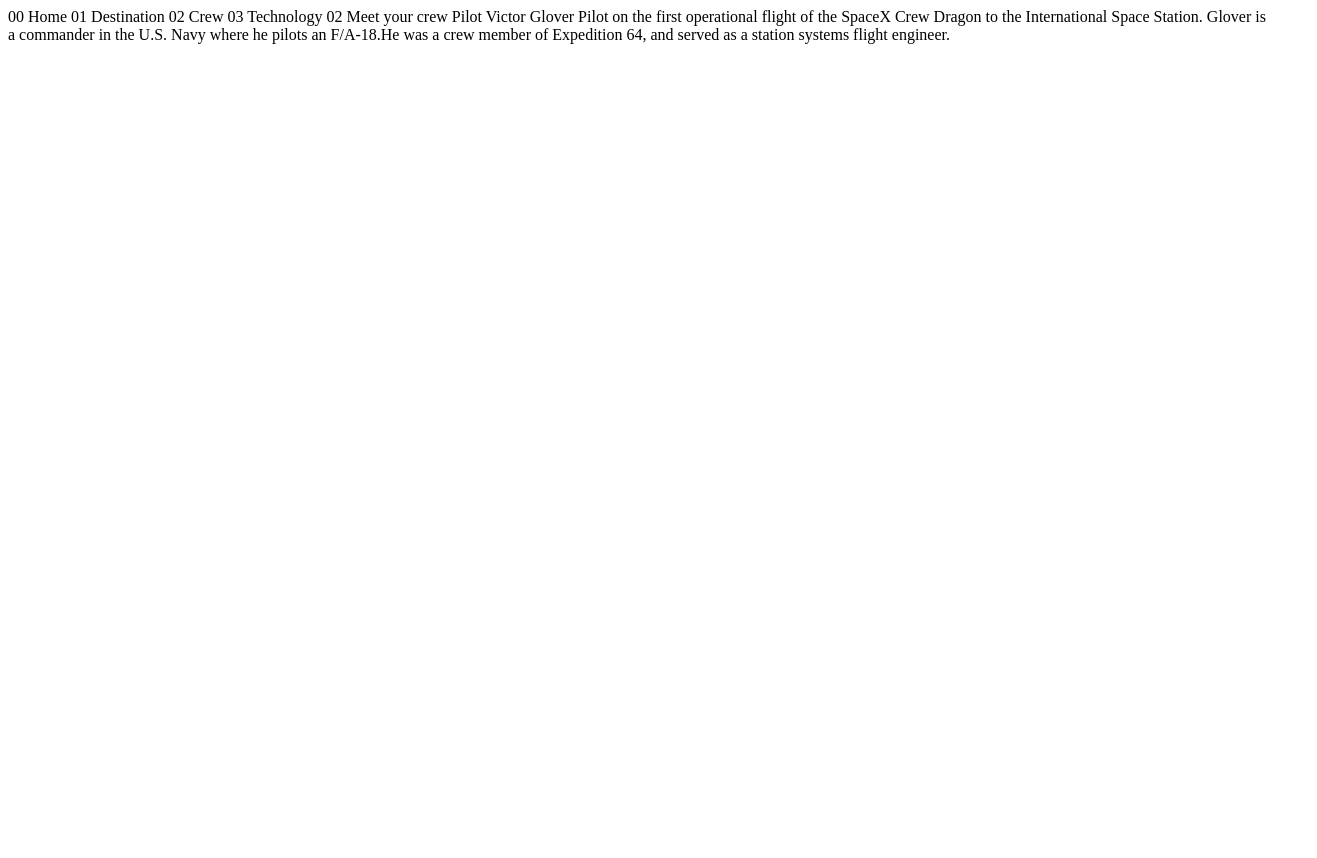
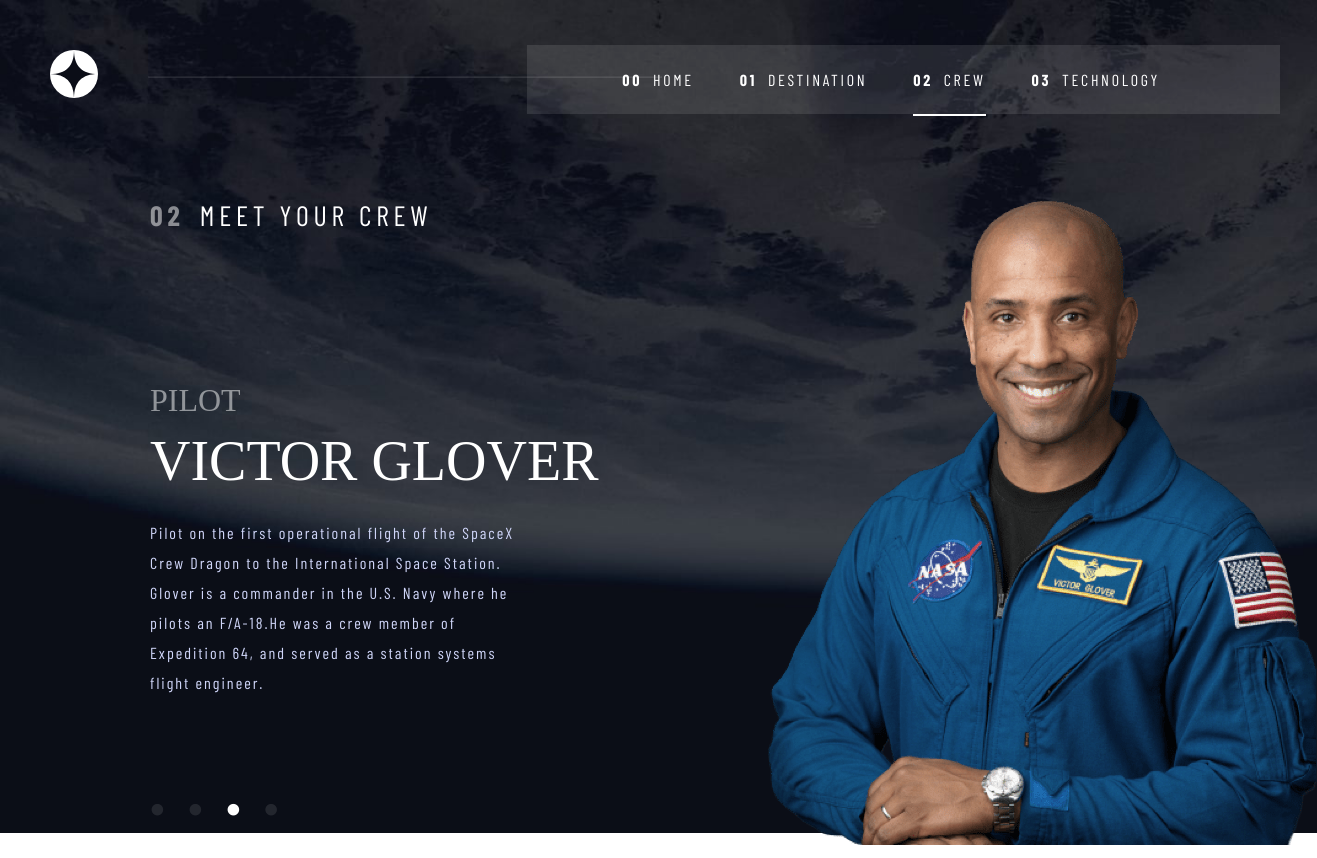
Before and after one commit to thequeenbeebs/space-is-fun, a plain HTML site: page crew-pilot.html in a window 1280 px wide. Shown: the whole page, 1317 px wide, since content can reach past the window. Before the commit the page ends 800 px from the top, so only its background shows below. Drawn offline with nearby package versions, Linux system fonts and the light colour scheme; a web font is replaced by a local one.

Commit message:
crew pilot styling

```diff
--- a/crew-pilot.html
+++ b/crew-pilot.html
@@ -3,26 +3,46 @@
 <head>
   <meta charset="UTF-8">
   <meta name="viewport" content="width=device-width, initial-scale=1.0">
+  <link rel="stylesheet" href="styles.css">
+  <link rel="icon" type="image/png" sizes="32x32" href="./assets/favicon-32x32.png">
+  <link rel="preconnect" href="https://fonts.googleapis.com">
+  <link rel="preconnect" href="https://fonts.gstatic.com" crossorigin>
+  <link href="https://fonts.googleapis.com/css2?family=Barlow+Condensed:wght@400;700&family=Bellefair&display=swap" rel="stylesheet">
+  <title>Pilot</title>
+</head>
+<body class="crew">
 
-  <link rel="icon" type="image/png" sizes="32x32" href="./assets/favicon-32x32.png">
+  <nav>
+    <img src="assets/shared/logo.svg" alt="logo-image" class="logo"/>
+    <hr class="nav-hr"/>
+    <div class="links">
+      <a href="index.html"><span class="bold">00</span> Home</a>
+      <a href="destination-moon.html"><span class="bold">01</span> Destination</a>
+      <a class="active" href="crew-commander.html"><span class="bold">02</span> Crew</a>
+      <a href="technology-vehicle.html"><span class="bold">03</span> Technology</a>
+    </div>
+  </nav>
 
-  <title>Frontend Mentor | Space tourism website</title>
-</head>
-<body>
+  <h5 class="subtitle"><span class="grey bold">02</span> Meet your crew</h5>
 
-  00 Home
-  01 Destination
-  02 Crew
-  03 Technology
+  <div class="crew-text">
+    <h4 class="grey">Pilot</h4>
+    <h3>Victor Glover</h3>
 
-  02 Meet your crew
+    <p>
+      Pilot on the first operational flight of the SpaceX Crew Dragon to the
+      International Space Station. Glover is a commander in the U.S. Navy where
+      he pilots an F/A-18.He was a crew member of Expedition 64, and served as a
+      station systems flight engineer.
+    </p>
 
-  Pilot
-  Victor Glover
+    <a class="dot" href="crew-commander.html">&bull;</a>
+    <a class="dot" href="crew-specialist.html">&bull;</a>
+    <a class="dot active-circle" href="crew-pilot.html">&bull;</a>
+    <a class="dot" href="crew-engineer.html">&bull;</a>
+  </div>
 
-  Pilot on the first operational flight of the SpaceX Crew Dragon to the
-  International Space Station. Glover is a commander in the U.S. Navy where
-  he pilots an F/A-18.He was a crew member of Expedition 64, and served as a
-  station systems flight engineer.
+  <img class="crew-img" src="assets/crew/image-victor-glover.png" alt="victor-image"/>
+
 </body>
 </html>
```
